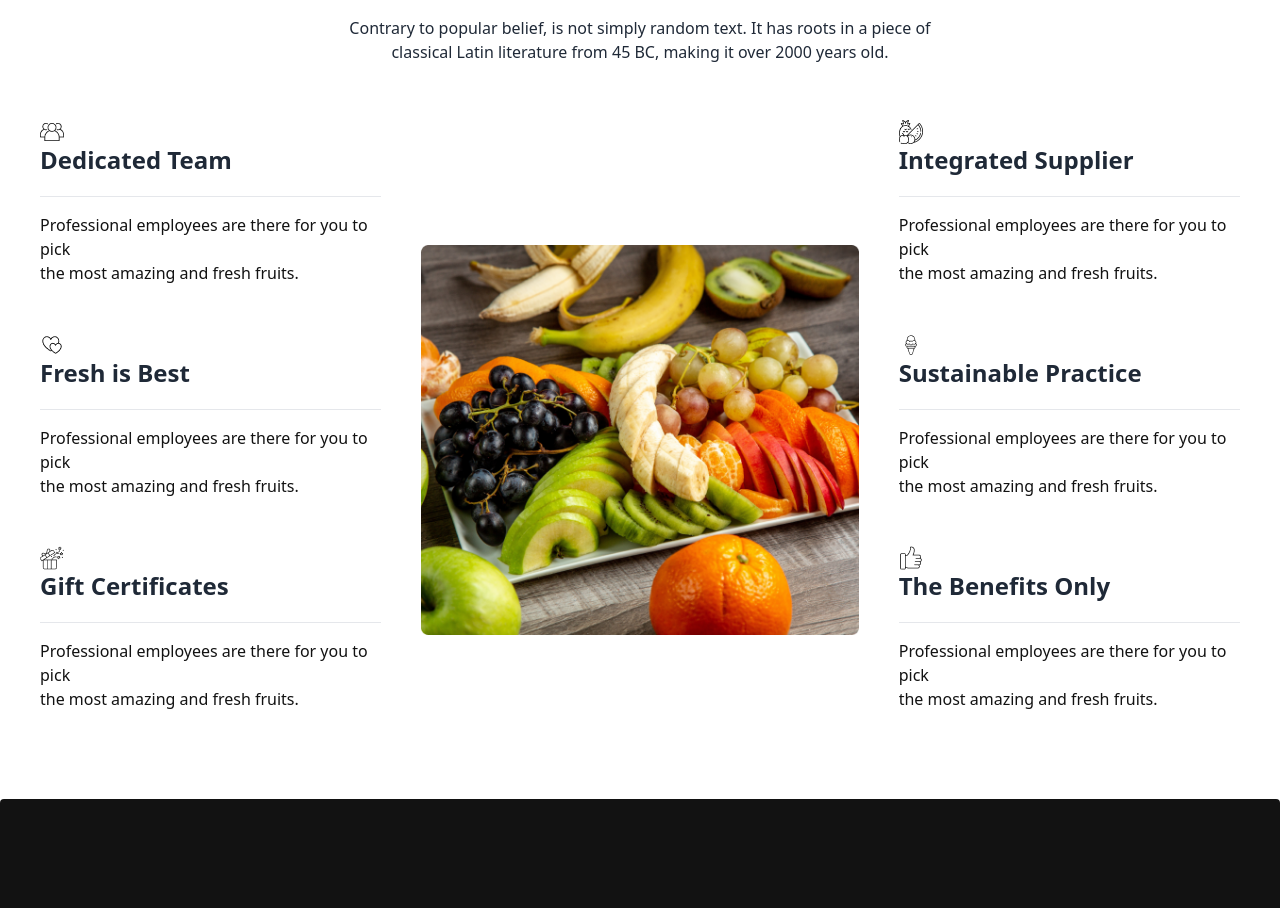
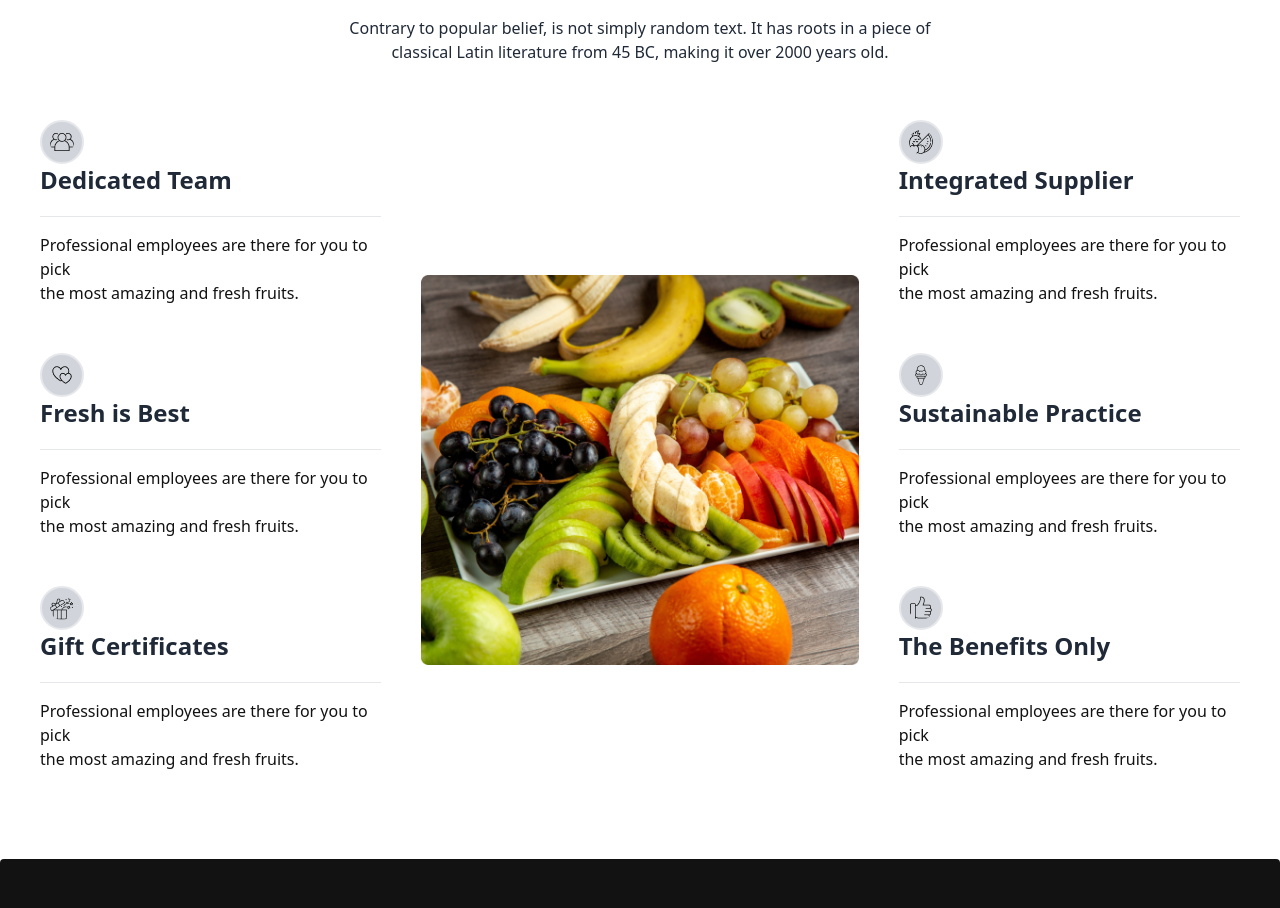
Before and after one commit to RashinHossain/fruite-brust, a plain HTML site: page index.html in a window 1280 px wide. Shown: the part 3090-3998 px from the top of the page. Drawn offline with nearby package versions, Linux system fonts and the light colour scheme.

Commit message:
added the icons bg

```diff
--- a/index.html
+++ b/index.html
@@ -11,12 +11,12 @@
         <script src="https://cdn.tailwindcss.com"></script>
         <!-- font awesome -->
         <script src="https://kit.fontawesome.com/138a7f6fb6.js" crossorigin="anonymous"></script>
+        <link rel="stylesheet" href="https://cdnjs.cloudflare.com/ajax/libs/font-awesome/4.7.0/css/font-awesome.min.css">
 </head>
 <body>
     <header class="container mx-auto mb-14 mt-10">
         <nav
-            class="bg-[#F85559] rounded-[600px] flex justify-between items-center py-6 px-10"
-         >
+            class="bg-[#F85559] rounded-[600px] flex justify-between items-center py-6 px-10">
             <div>
                <ul class="flex gap-4 text-white text-sm font-normal">
                   <li><a href="#">Home</a></li>
@@ -34,7 +34,6 @@
                   <input
                      type="text "
                      placeholder="Search here"
-
                      class="input md:w-auto rounded-[50px] "
 
                   />
@@ -440,19 +439,25 @@
 
     <div>
         <div>
-            <h3 class="text-2xl font-bold mb-5"> <img src="./images/group 1.png" alt=""> Dedicated Team</h3>
+            <div class="flex">
+                <img class="bg-gray-300 p-2 border-2 rounded-full" src="./images/group 1.png" alt="">
+            </div>
+            <div>
+                <h3 class="text-2xl font-bold mb-5">  Dedicated Team</h3>
             <hr class="mb-4">
             <p class="text-[#121212] mb-12">Professional employees are there for you to pick <br> the most amazing and fresh fruits.</p>
+            </div>
+
         </div>
 
         <div>
-            <h3 class="text-2xl font-bold mb-5"> <img src="./images/love 1.png" alt=""> Fresh is Best</h3>
+            <h3 class="text-2xl font-bold mb-5"> <img class="bg-gray-300 p-2 border-2 rounded-full" src="./images/love 1.png" alt=""> Fresh is Best</h3>
             <hr class="mb-4">
             <p  class="text-[#121212] mb-12">Professional employees are there for you to pick <br> the most amazing and fresh fruits.</p>
         </div>
 
         <div>
-            <h3 class="text-2xl font-bold mb-5"> <img src="./images/gift-box 1.png" alt=""> Gift Certificates</h3>
+            <h3 class="text-2xl font-bold mb-5"> <img class="bg-gray-300 p-2 border-2 rounded-full" src="./images/gift-box 1.png" alt=""> Gift Certificates</h3>
             <hr class="mb-4">
             <p class="text-[#121212] mb-12">Professional employees are there for you to pick <br> the most amazing and fresh fruits.</p>
         </div>
@@ -464,17 +469,17 @@
 
         <div>
             <div>
-                <h3 class="text-2xl font-bold mb-5"> <img src="./images/fruit 1.png" alt=""> Integrated Supplier</h3>
+                <h3 class="text-2xl font-bold mb-5"> <img class="bg-gray-300 p-2 border-2 rounded-full" src="./images/fruit 1.png" alt=""> Integrated Supplier</h3>
                 <hr class="mb-4">
                 <p class="text-[#121212] mb-12">Professional employees are there for you to pick <br> the most amazing and fresh fruits.</p>
             </div>
             <div>
-                <h3 class="text-2xl font-bold mb-5"> <img src="./images/ice-cream 1.png" alt=""> Sustainable Practice</h3>
+                <h3 class="text-2xl font-bold mb-5"> <img class="bg-gray-300 p-2 border-2 rounded-full" src="./images/ice-cream 1.png" alt=""> Sustainable Practice</h3>
                 <hr class="mb-4">
                 <p class="text-[#121212] mb-12">Professional employees are there for you to pick <br> the most amazing and fresh fruits.</p>
             </div>
             <div>
-                <h3 class="text-2xl font-bold mb-5"> <img src="./images/like 1.png" alt=""> The Benefits Only</h3>
+                <h3 class="text-2xl font-bold mb-5"> <img class="bg-gray-300 p-2 border-2 rounded-full" src="./images/like 1.png" alt=""> The Benefits Only</h3>
                 <hr class="mb-4">
                 <p class="text-[#121212] mb-12">Professional employees are there for you to pick <br> the most amazing and fresh fruits.</p>
             </div>
```
